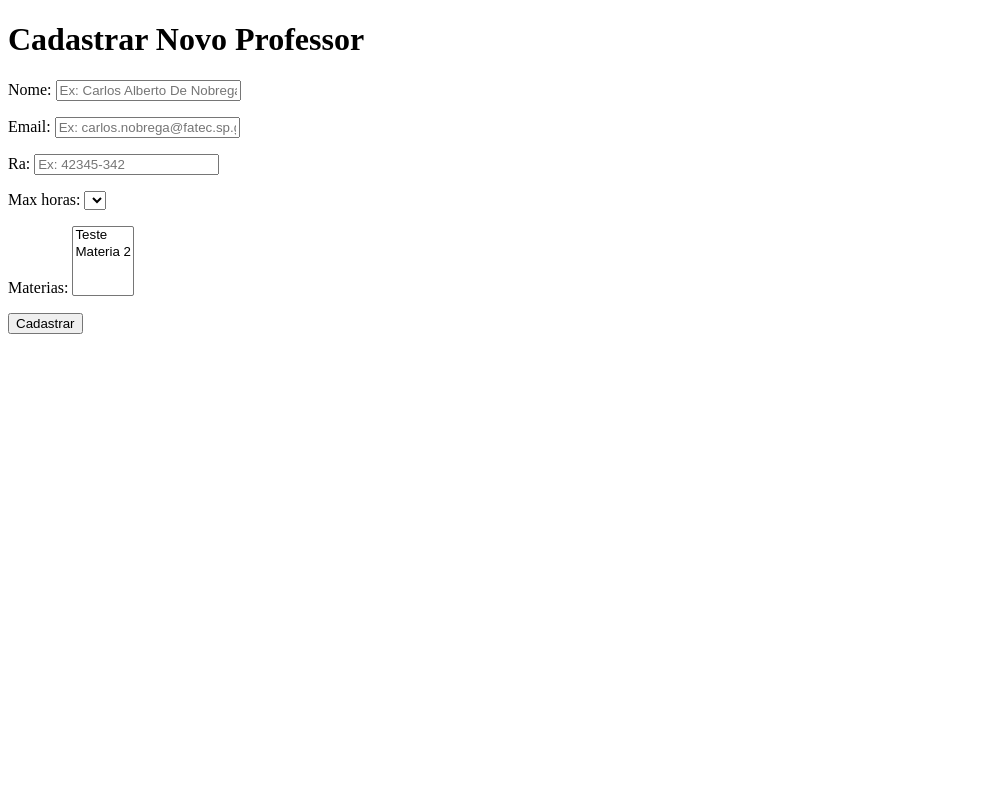
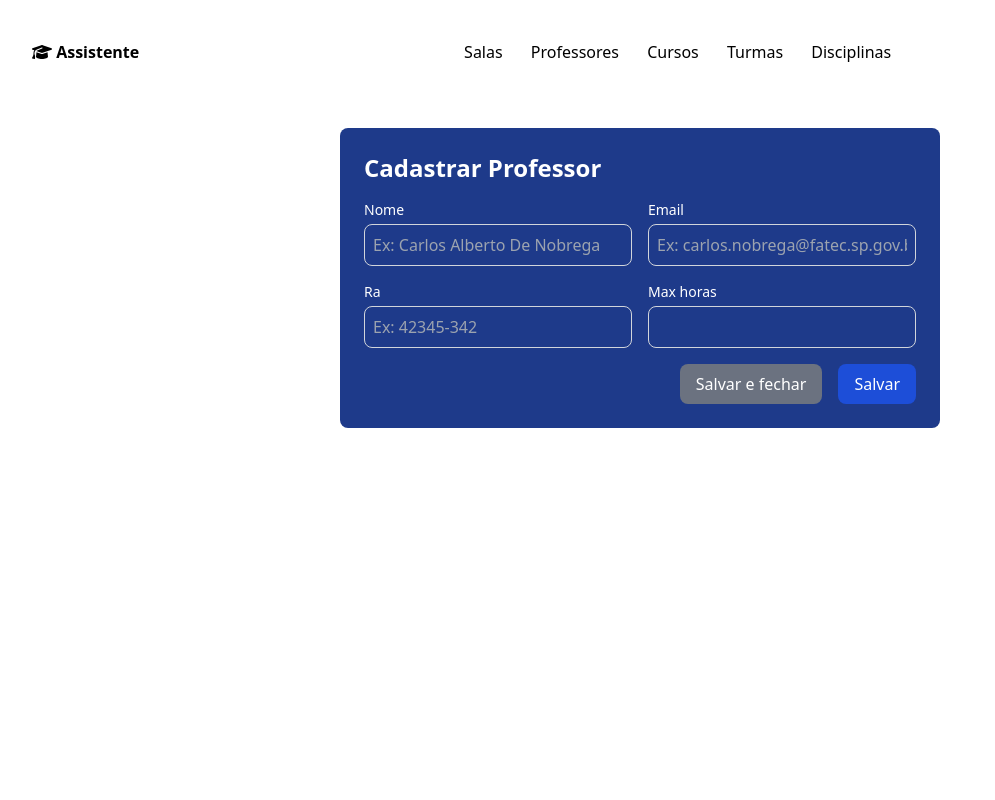
Before and after one commit to SalaMakerCarapicuiba/SISTEMA-TV-Horario-Aulas, a Django app: page /professors/cadastrar/ in a window 1280 px wide. Shown: the whole page, without its empty margins (0-995 px from the left). Run offline with Django 5.2, Linux system fonts and the light colour scheme; data comes from the database, SQL or seed files in the repository; lists and menus that the app fills with data are empty; some libraries are stand-ins or nearby versions.

Commit message:
Atualizações de formulário e template de cadastro de professores

```diff
--- a/professors/forms.py
+++ b/professors/forms.py
@@ -8,23 +8,26 @@
         exclude = ['horas_atuais', 'cursos']
         widgets = {
             'nome': forms.TextInput(attrs={
-                'class': 'border border-custom5 p-2 rounded w-full bg-transparent text-custom5',
+                'class': 'w-full p-2 border border-gray-300 rounded-lg bg-transparent text-white placeholder-gray-400',
                 'placeholder': 'Ex: Carlos Alberto De Nobrega'
             }),
             'email': forms.EmailInput(attrs={
-                'class': 'border border-custom5 p-2 rounded w-full bg-transparent text-custom5',
+                'class': 'w-full p-2 border border-gray-300 rounded-lg bg-transparent text-white placeholder-gray-400',
                 'placeholder': 'Ex: carlos.nobrega@fatec.sp.gov.br'
             }),
             'ra': forms.TextInput(attrs={
-                'class': 'border border-custom5 p-2 rounded w-full bg-transparent text-custom5',
+                'class': 'w-full p-2 border border-gray-300 rounded-lg bg-transparent text-white placeholder-gray-400',
                 'placeholder': 'Ex: 42345-342'
             }),
             'disciplina': forms.Select(attrs={
-                'class': 'border border-custom5 p-2 rounded w-full bg-transparent text-custom5',
+                'class': 'w-full p-2 border border-gray-300 rounded-lg bg-transparent text-white placeholder-gray-400',
             }),
-            'max_horas': forms.Select(attrs={
-                'class': 'border border-custom5 p-2 rounded w-full bg-transparent text-custom5',
+            'max_horas': forms.NumberInput(attrs={
+                'class': 'w-full p-2 border border-gray-300 rounded-lg bg-transparent text-white placeholder-gray-400',
             }),
+            # 'disciplina': forms.Select(attrs={
+            #     'class': 'w-full p-2 border border-gray-300 rounded-lg bg-transparent text-white',
+            # }),
         }
 
 class ProfessorEditarForm(forms.ModelForm):
--- a/professors/templates/professors/cadastrar_prof.html
+++ b/professors/templates/professors/cadastrar_prof.html
@@ -1,17 +1,94 @@
 <!DOCTYPE html>
-<html lang="pt-br">
-<head>
-    <meta charset="UTF-8">
-    <meta name="viewport" content="width=device-width, initial-scale=1.0">
-    <title>Cadastrar Professor</title>
-</head>
-<body>
-    <h1>Cadastrar Novo Professor</h1>
+<html lang="pt-BR">
+  <head>
+    <meta charset="UTF-8" />
+    <meta name="viewport" content="width=device-width, initial-scale=1.0" />
+    <title>Cadastrar Professores</title>
+    {% include "app/custom/imports.html" %}
+  </head>
+  <body class="font-montserrat bg-custom4 text-custom1">
+    <div class="min-h-screen p-4">
+      <!-- Navbar -->
+      {% include "app/widgets/navbar.html" %}
+      <div
+        class="bg-blue-900 p-6 rounded-lg w-[600px] text-white mx-auto mt-10"
+      >
+        <h1 class="text-2xl font-bold mb-4">Cadastrar Professor</h1>
+        <form method="post" class="space-y-4">
+          {% csrf_token %}
 
-    <form method="post">
-        {% csrf_token %}
-        {{ form.as_p }}
-        <button type="submit">Cadastrar</button>
-    </form>
-</body>
+          <div class="grid grid-cols-2 gap-4">
+            <div class="form-group">
+              <label
+                for="{{ form.nome.id_for_label }}"
+                class="block text-sm font-medium mb-1"
+              >
+                {{ form.nome.label }}
+              </label>
+              {{ form.nome }} {% if form.nome.errors %}
+              <div class="text-red-500 text-sm mt-1">
+                {{ form.nome.errors }}
+              </div>
+              {% endif %}
+            </div>
+
+            <div class="form-group">
+              <label
+                for="{{ form.email.id_for_label }}"
+                class="block text-sm font-medium mb-1"
+              >
+                {{ form.email.label }}
+              </label>
+              {{ form.email }} {% if form.email.errors %}
+              <div class="text-red-500 text-sm mt-1">
+                {{ form.email.errors }}
+              </div>
+              {% endif %}
+            </div>
+
+            <div class="form-group">
+              <label
+                for="{{ form.ra.id_for_label }}"
+                class="block text-sm font-medium mb-1"
+              >
+                {{ form.ra.label }}
+              </label>
+              {{ form.ra }} {% if form.ra.errors %}
+              <div class="text-red-500 text-sm mt-1">{{ form.ra.errors }}</div>
+              {% endif %}
+            </div>
+
+            <div class="form-group">
+              <label
+                for="{{ form.max_horas.id_for_label }}"
+                class="block text-sm font-medium mb-1"
+              >
+                {{ form.max_horas.label }}
+              </label>
+              {{ form.max_horas }} {% if form.max_horas.errors %}
+              <div class="text-red-500 text-sm mt-1">
+                {{ form.max_horas.errors }}
+              </div>
+              {% endif %}
+            </div>
+          </div>
+
+          <div class="flex justify-end space-x-4">
+            <button
+              type="button"
+              class="bg-gray-500 text-white px-4 py-2 rounded-lg hover:bg-gray-600"
+            >
+              Salvar e fechar
+            </button>
+            <button
+              type="submit"
+              class="bg-blue-700 text-white px-4 py-2 rounded-lg hover:bg-blue-800"
+            >
+              Salvar
+            </button>
+          </div>
+        </form>
+      </div>
+    </div>
+  </body>
 </html>
--- a/professors/templates/professors/listar_prof.html
+++ b/professors/templates/professors/listar_prof.html
@@ -54,7 +54,7 @@
           </select>
           <a
             href="{% url 'cadastrar_professor' %}"
-            class="p-2 bg-custom1 text-white rounded hover:bg-custom2 transition-colors"
+            class="p-2 bg-custom6 text-white rounded hover:bg-custom2 transition-colors"
             >Cadastrar novo professor</a
           >
         </div>
```
